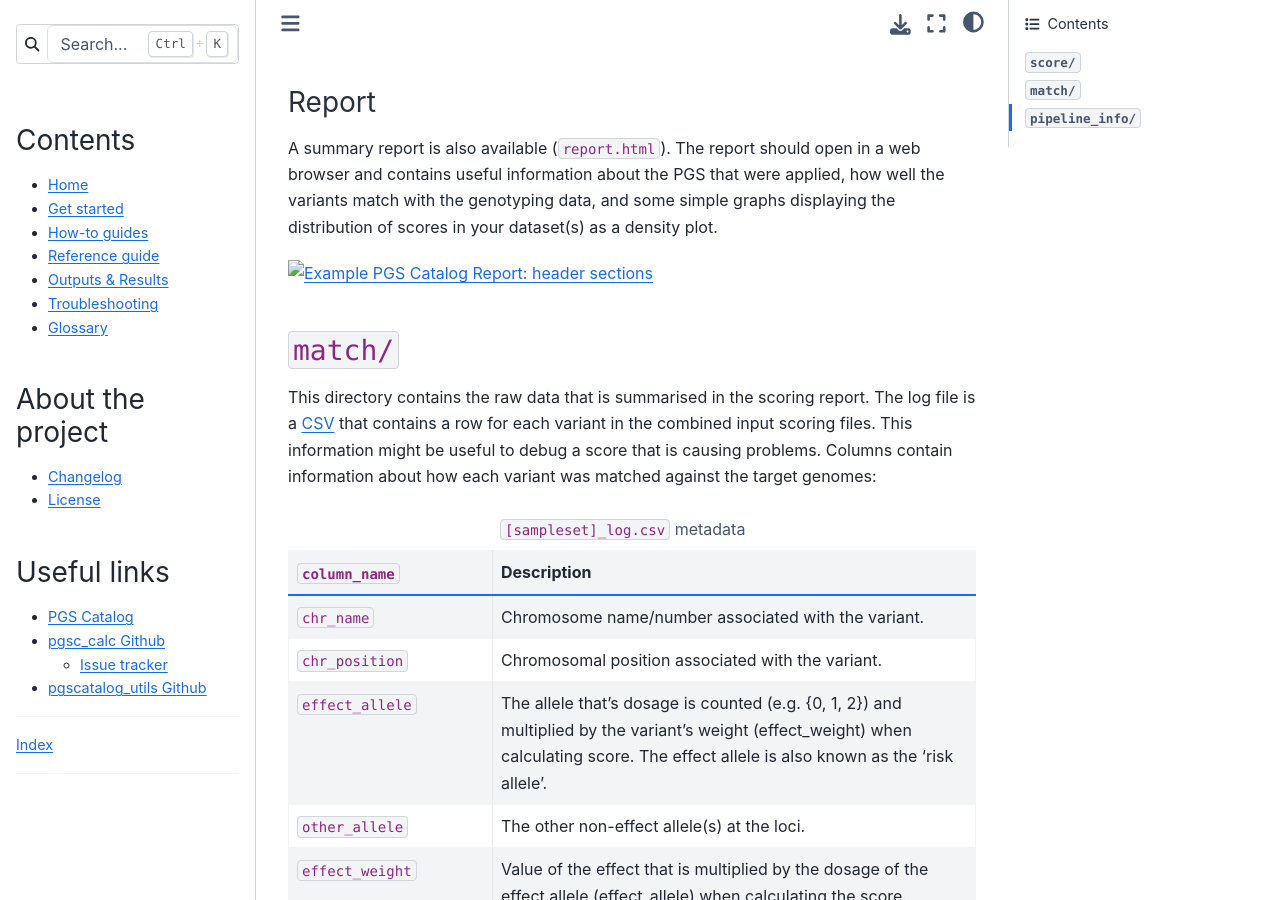
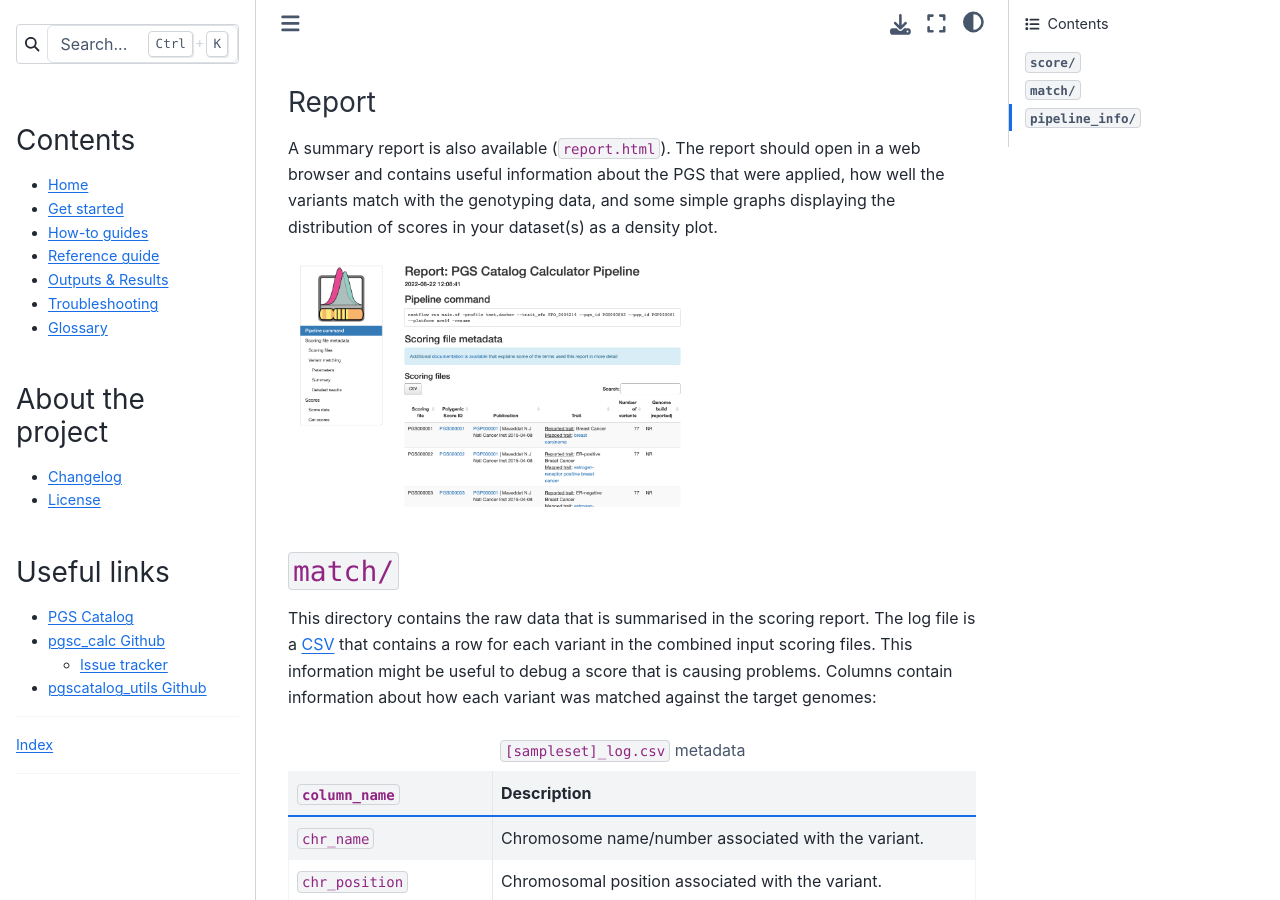
Before and after one commit to PGScatalog/pgsc_calc, a Sphinx documentation site: the page built from docs/output.rst, in a window 1280 px wide and 900 px high, scrolled down 761 px. Built offline with Sphinx 7.4.7 and the Sphinx Book theme 1.1.4, drawn with Linux system fonts in a browser that asks for light colours.

Commit message:
Fix typo

```diff
--- a/docs/output.rst
+++ b/docs/output.rst
@@ -39,7 +39,7 @@ a web browser and contains useful information about the PGS that were applied,
 how well the variants match with the genotyping data, and some simple graphs
 displaying the distribution of scores in your dataset(s) as a density plot.
 
-.. image:: screenschots/Report_1_header.png
+.. image:: screenshots/Report_1_header.png
     :width: 400
     :alt: Example PGS Catalog Report: header sections
 
```
